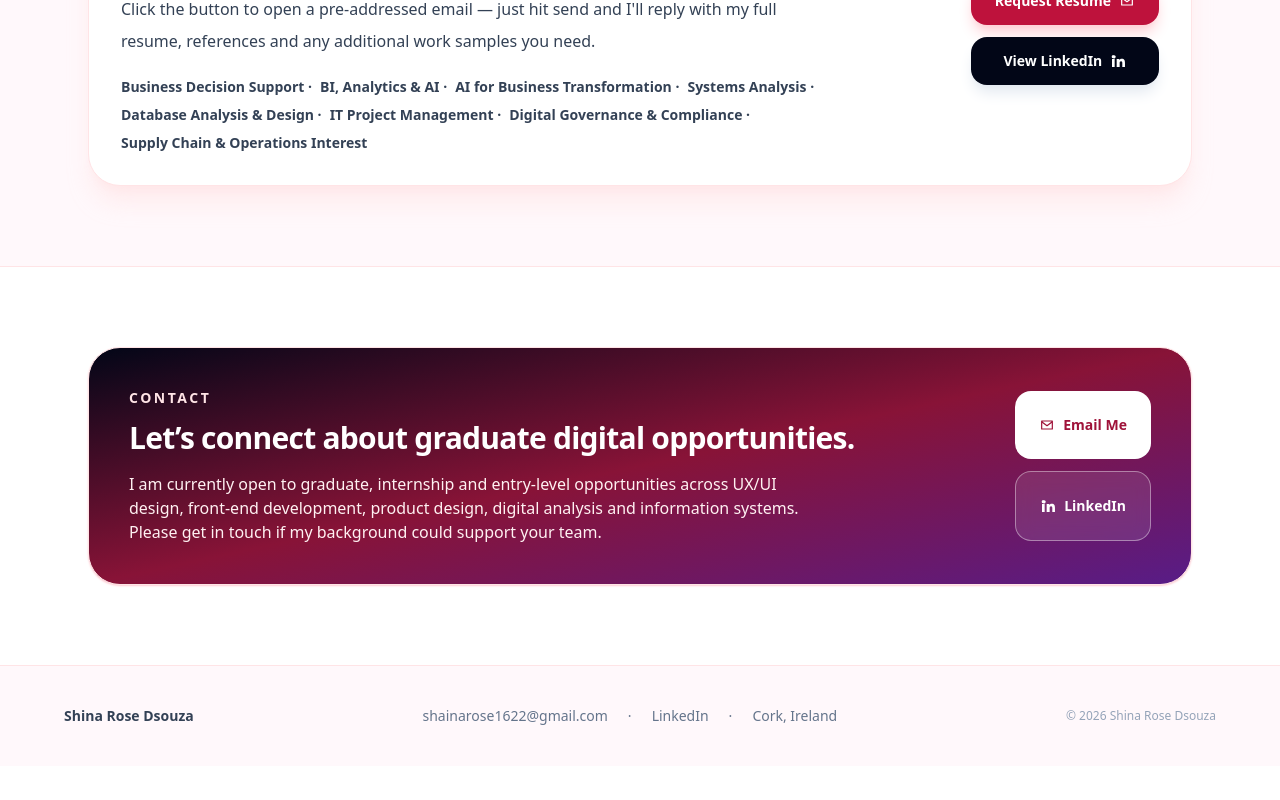
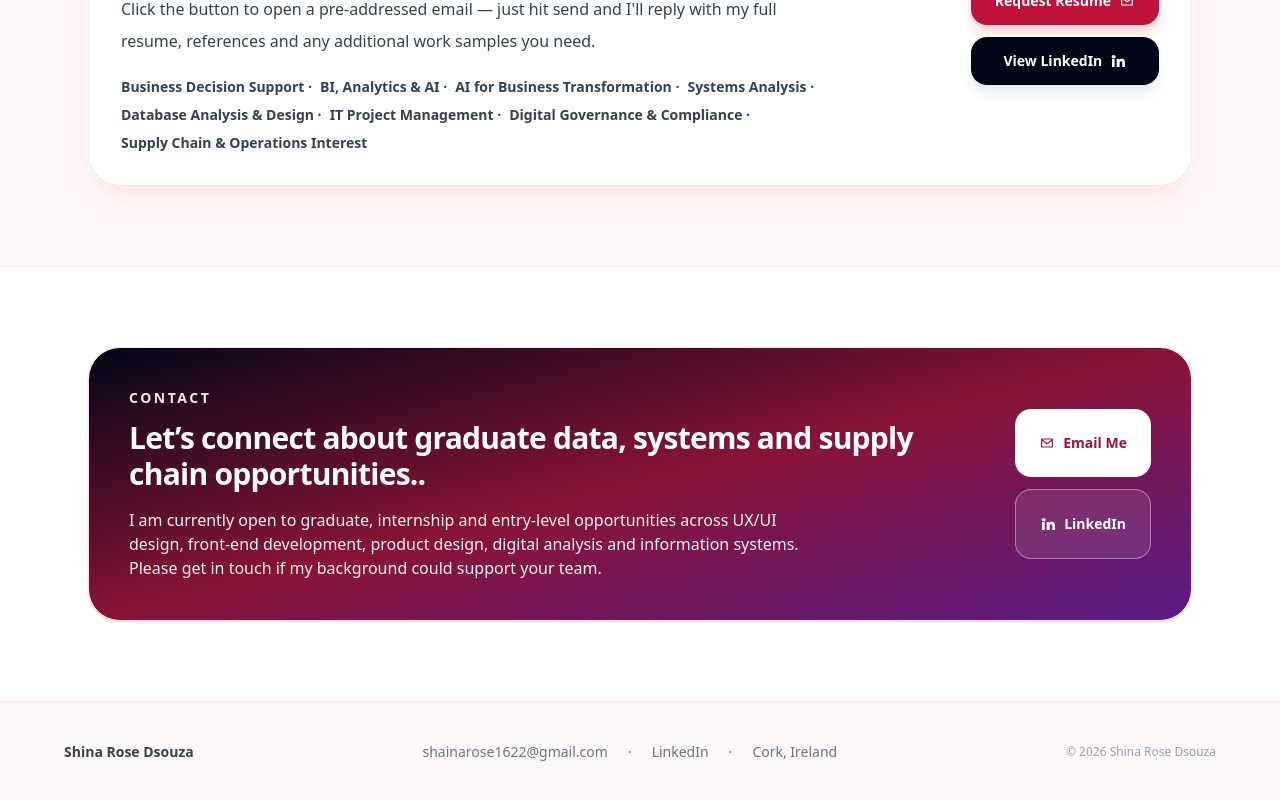
Before and after one commit to ShinaRose/Shianas-Portfolio, a React (Vite) app: page / in a window 1280 px wide. Shown: the part 7043-7843 px from the top of the page. Before the commit the page ends 7809 px from the top, so only its background shows below. Built offline with nearby package versions, Linux system fonts and the light colour scheme.

Commit message:
Update ContactSection.jsx

```diff
--- a/src/sections/ContactSection.jsx
+++ b/src/sections/ContactSection.jsx
@@ -10,7 +10,7 @@ export default function ContactSection() {
           <CardContent className="grid gap-8 p-8 md:grid-cols-[1fr_auto] md:items-center md:p-10">
             <div>
               <p className="text-sm font-bold uppercase tracking-[0.18em] text-rose-100">Contact</p>
-              <h2 className="mt-3 text-3xl font-extrabold tracking-tight">Let’s connect about graduate digital opportunities.</h2>
+              <h2 className="mt-3 text-3xl font-extrabold tracking-tight">Let’s connect about graduate data, systems and supply chain opportunities..</h2>
               <p className="mt-4 max-w-2xl text-rose-50">I am currently open to graduate, internship and entry-level opportunities across UX/UI design, front-end development, product design, digital analysis and information systems. Please get in touch if my background could support your team.</p>
             </div>
 
```
